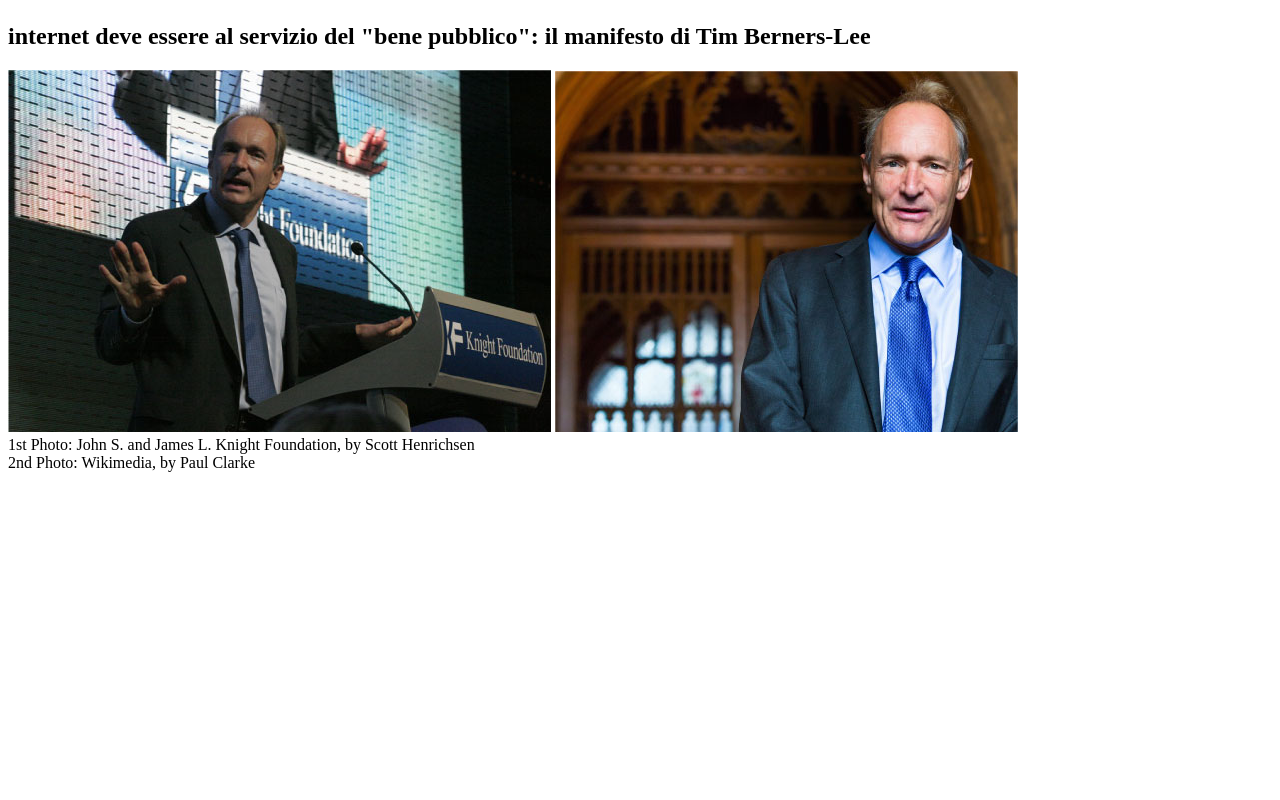
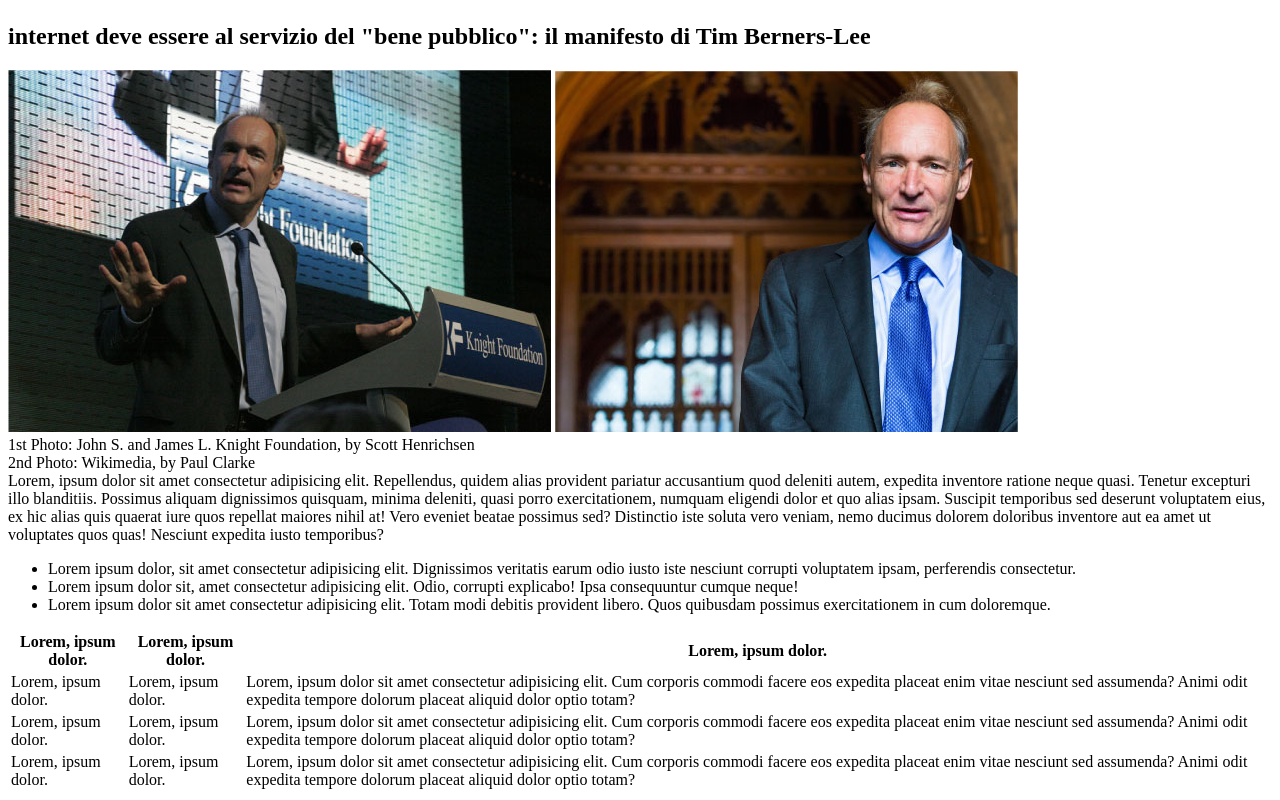
Before and after one commit to DrummyG/html-css-booleaner, a plain HTML site: page index.html in a window 1280 px wide. Shown: the part 330-1130 px from the top of the page. Before the commit the page ends 810 px from the top, so only its background shows below. Drawn offline with Linux system fonts and the light colour scheme.

Commit message:
tabella completa

```diff
--- a/index.html
+++ b/index.html
@@ -24,9 +24,50 @@
                 <figcaption>2nd Photo: Wikimedia, by Paul Clarke</figcaption>
             </picture>
         </section>
+        <!-- lorem -->
+        <section>
+            <div>
+                Lorem, ipsum dolor sit amet consectetur adipisicing elit. Repellendus, quidem alias provident pariatur accusantium quod deleniti autem, expedita inventore ratione neque quasi. Tenetur excepturi illo blanditiis. <span>Possimus aliquam dignissimos quisquam, minima deleniti, quasi porro exercitationem</span>, numquam eligendi dolor et quo alias ipsam. Suscipit temporibus sed deserunt voluptatem eius, ex hic alias quis quaerat iure quos repellat maiores nihil at! Vero eveniet beatae possimus sed? Distinctio iste soluta vero veniam, nemo ducimus dolorem doloribus inventore aut ea amet ut voluptates quos quas! Nesciunt expedita iusto temporibus?
+            </div>
+            <ul>
+                <li>Lorem ipsum dolor, sit amet consectetur adipisicing elit. Dignissimos veritatis earum odio iusto iste nesciunt corrupti voluptatem ipsam, perferendis consectetur.</li>
+                <li>Lorem ipsum dolor sit, amet consectetur adipisicing elit. Odio, corrupti explicabo! Ipsa consequuntur cumque neque!</li>
+                <li>Lorem ipsum dolor sit amet consectetur adipisicing elit. Totam modi debitis provident libero. Quos quibusdam possimus exercitationem in cum doloremque.</li>
+            </ul>
+        </section>
+        <!-- tabella -->
+        <section>
+            <table>
+                <thead>
+                    <tr>
+                        <th>Lorem, ipsum dolor.</th>
+                        <th>Lorem, ipsum dolor.</th>
+                        <th>Lorem, ipsum dolor.</th>
+                    </tr>
+                </thead>
+                <tbody>
+                    <tr>
+                        <td>Lorem, ipsum dolor.</td>
+                        <td>Lorem, ipsum dolor.</td>
+                        <td>Lorem, ipsum dolor sit amet consectetur adipisicing elit. Cum corporis commodi facere eos expedita placeat enim vitae nesciunt sed assumenda? Animi odit expedita tempore dolorum placeat aliquid dolor optio totam?</td>
+                    </tr>
+                    <tr>
+                        <td>Lorem, ipsum dolor.</td>
+                        <td>Lorem, ipsum dolor.</td>
+                        <td>Lorem, ipsum dolor sit amet consectetur adipisicing elit. Cum corporis commodi facere eos expedita placeat enim vitae nesciunt sed assumenda? Animi odit expedita tempore dolorum placeat aliquid dolor optio totam?</td>
+                    </tr>
+                    <tr>
+                        <td>Lorem, ipsum dolor.</td>
+                        <td>Lorem, ipsum dolor.</td>
+                        <td>Lorem, ipsum dolor sit amet consectetur adipisicing elit. Cum corporis commodi facere eos expedita placeat enim vitae nesciunt sed assumenda? Animi odit expedita tempore dolorum placeat aliquid dolor optio totam?</td>
+                    </tr>
+                </tbody>
+            </table>
+        </section>
+        <!-- lorem finale -->
+        <section>
 
-        <section></section>
-        <section></section>
+        </section>
     </main>
     <footer>
 
```
